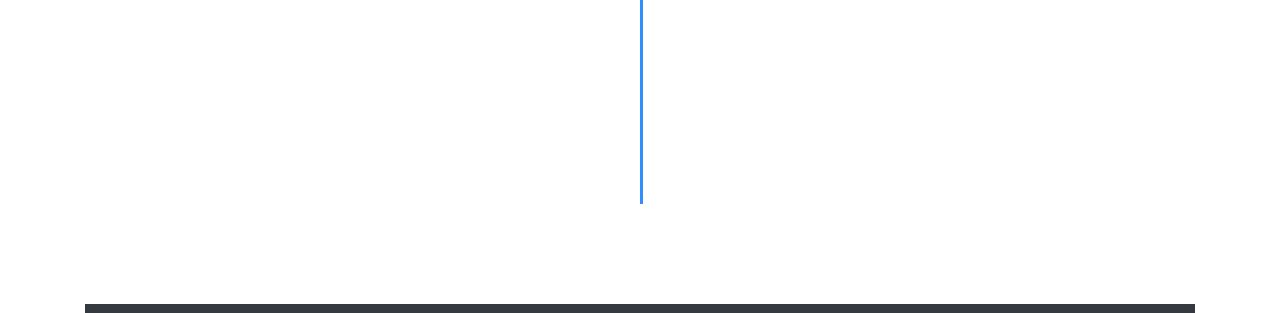
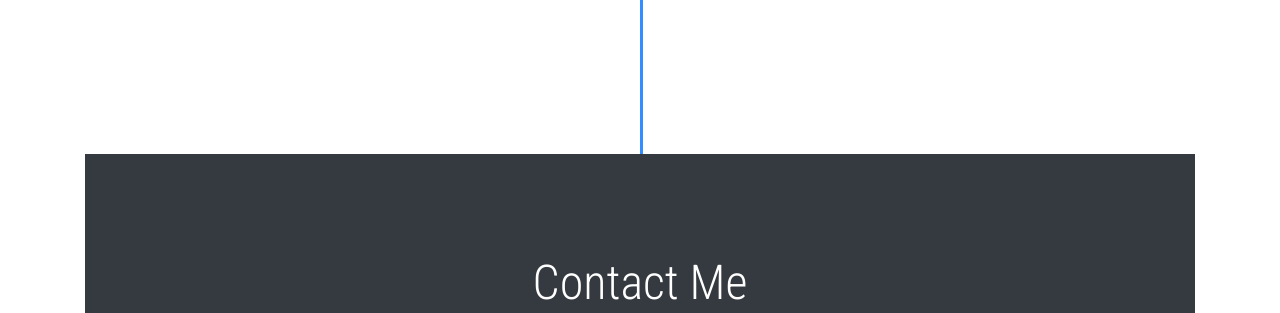
Before and after one commit to rbono22/rbono22.github.io, a plain HTML site: page index.html in a window 1280 px wide. Shown: the part 5776-6089 px from the top of the page. Drawn offline with nearby package versions, Linux system fonts and the light colour scheme.

Commit message:
Update app.css

```diff
--- a/assets/css/app.css
+++ b/assets/css/app.css
@@ -93,6 +93,11 @@ html, body {
 
   .container-dark {
     background-color: #343a40;
+    transform: translateY(-150px);
+    text-align: center;
+    /* width: 500px; */
+    /* max-width: 90%; */
+    margin: 0 auto;
   }
 
   .card-title {
```
